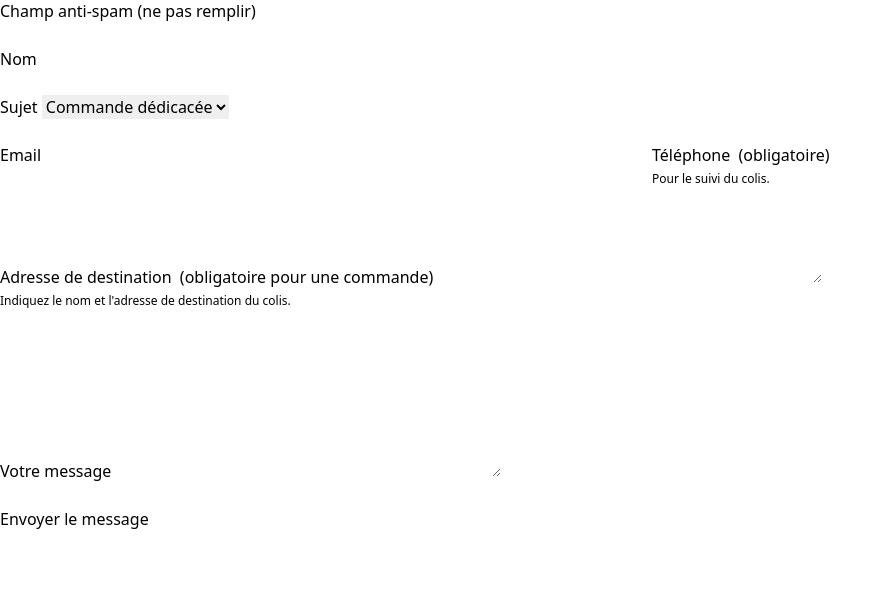
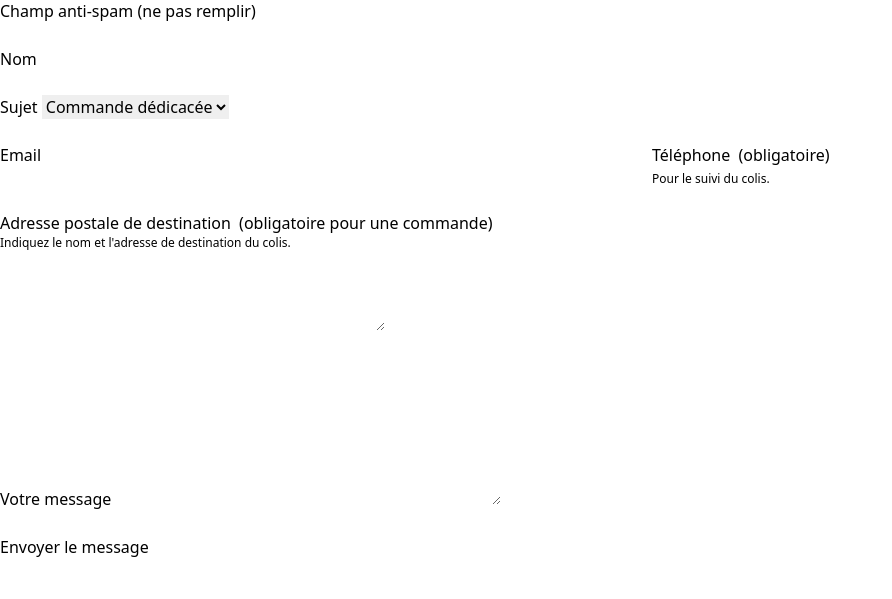
Before and after one commit to NicoWithManyO/BrunoBoulais, a Django app: page /contact/ in a window 1280 px wide. Shown: the part 370-969 px from the top of the page, without its empty margins (0-892 px from the left). Run offline with Django 5.2, Linux system fonts and the light colour scheme; data comes from the database, SQL or seed files in the repository; parts of the project's set-up code (start-up, migrations or seed data) failed here and were passed over; some libraries are stand-ins or nearby versions.

Commit message:
Contact: « Adresse postale de destination » + helper au-dessus du textarea

```diff
--- a/apps/contact/models.py
+++ b/apps/contact/models.py
@@ -60,7 +60,7 @@ class Message(TimestampedModel):
     nom = models.CharField("Nom", max_length=120)
     email = models.EmailField("Email")
     telephone = models.CharField("Téléphone", max_length=30, blank=True)
-    adresse_postale = models.TextField("Adresse de destination", blank=True)
+    adresse_postale = models.TextField("Adresse postale de destination", blank=True)
     sujet = models.CharField("Sujet", max_length=20, choices=SUJET_CHOICES, default=SUJET_COMMANDE)
     contenu = models.TextField("Message")
     lu = models.BooleanField("Lu", default=False)
--- a/templates/contact/form.html
+++ b/templates/contact/form.html
@@ -43,11 +43,11 @@
         </div>
         <div data-adresse-wrap hidden>
             <label class="field-label" for="{{ form.adresse_postale.id_for_label }}">
-                Adresse de destination
+                Adresse postale de destination
                 <span class="ml-1 normal-case tracking-normal text-terracotta-deep">(obligatoire pour une commande)</span>
             </label>
+            <p class="mb-2 text-xs text-slate-soft">Indiquez le nom et l'adresse de destination du colis.</p>
             {{ form.adresse_postale }}
-            <p class="mt-1 text-xs text-slate-soft">Indiquez le nom et l'adresse de destination du colis.</p>
         </div>
         <div>
             <label class="field-label" for="{{ form.contenu.id_for_label }}">Votre message</label>
--- a/templates/gestion/messages/detail.html
+++ b/templates/gestion/messages/detail.html
@@ -16,7 +16,7 @@
             <a href="mailto:{{ msg.email }}" class="text-sm text-terracotta-deep">{{ msg.email }}</a>
             {% if msg.telephone %}<div class="text-sm text-slate-soft">{{ msg.telephone }}</div>{% endif %}
             {% if msg.adresse_postale %}
-            <div class="text-xs text-slate uppercase tracking-widest mt-3">Adresse de destination</div>
+            <div class="text-xs text-slate uppercase tracking-widest mt-3">Adresse postale de destination</div>
             <div class="text-sm text-slate-soft whitespace-pre-line">{{ msg.adresse_postale }}</div>
             {% endif %}
         </div>
```
